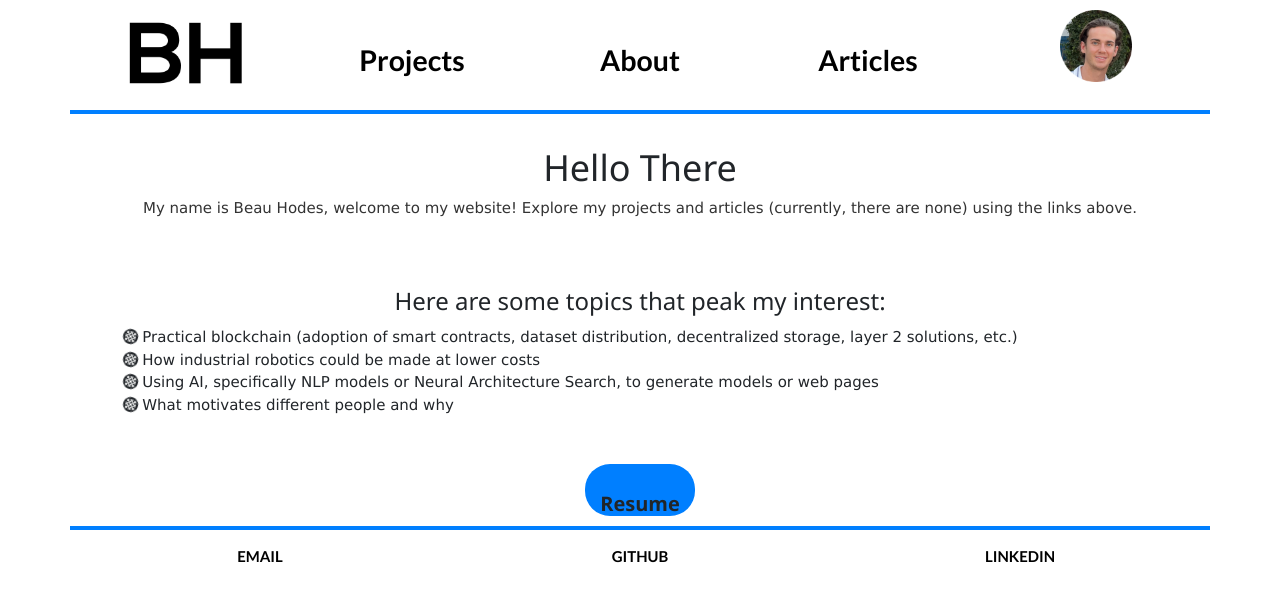
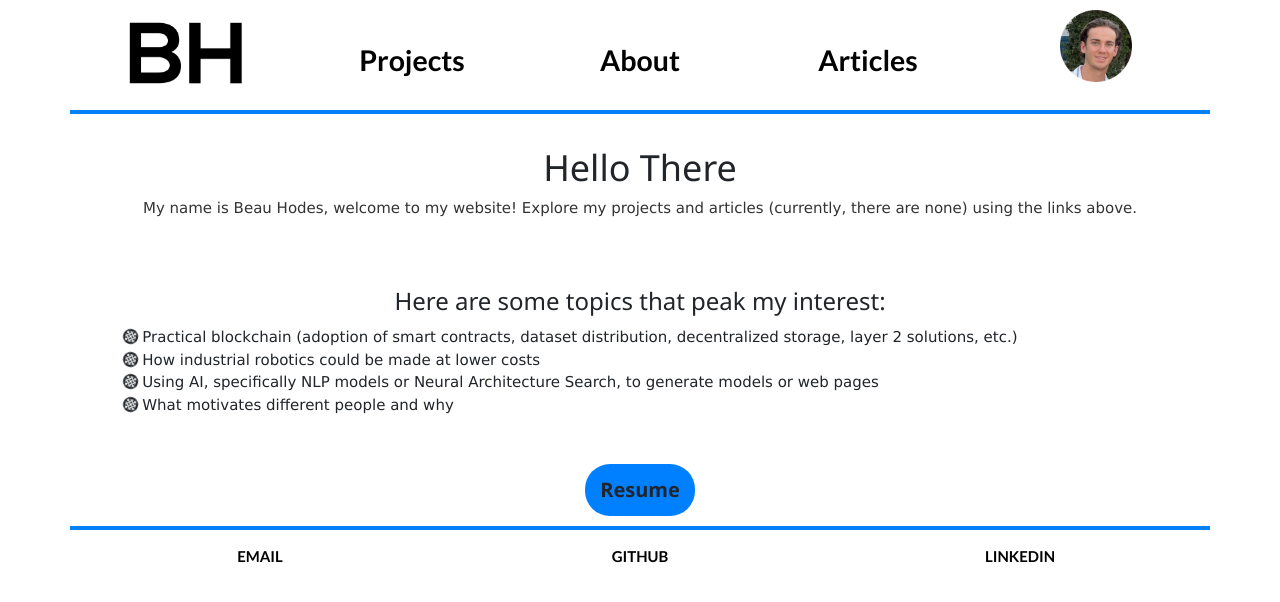
Before and after one commit to beauhodes/beauhodes.github.io, a Jekyll site: the page built from index.html, in a window 1280 px wide. Shown: the top 602 px of the page. Built offline with Jekyll 4.4.1, drawn with Linux system fonts in a browser that asks for light colours; nearby versions of some CDN libraries.

Commit message:
Update main.css

```diff
--- a/css/main.css
+++ b/css/main.css
@@ -109,7 +109,7 @@ a.projLink {
     color: blue;
 }
 .resumeLink {
-    line-height: 4em;
+    line-height: 2.6em;
     color: #69696;
     font-weight: bold;
     text-align: center;
```
